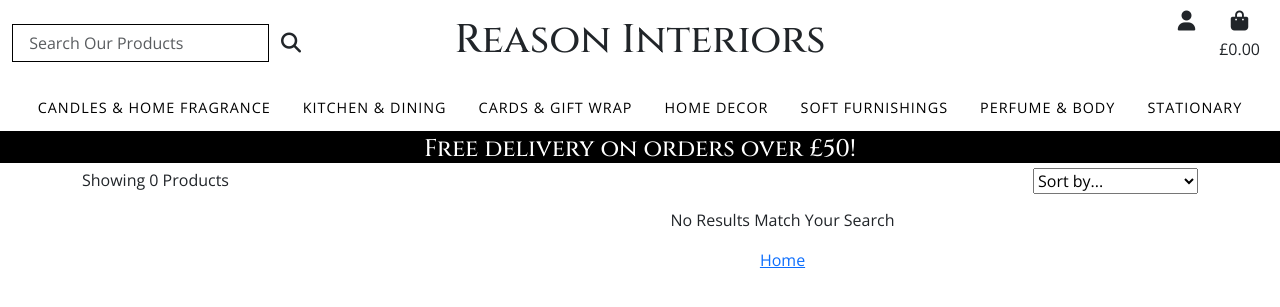
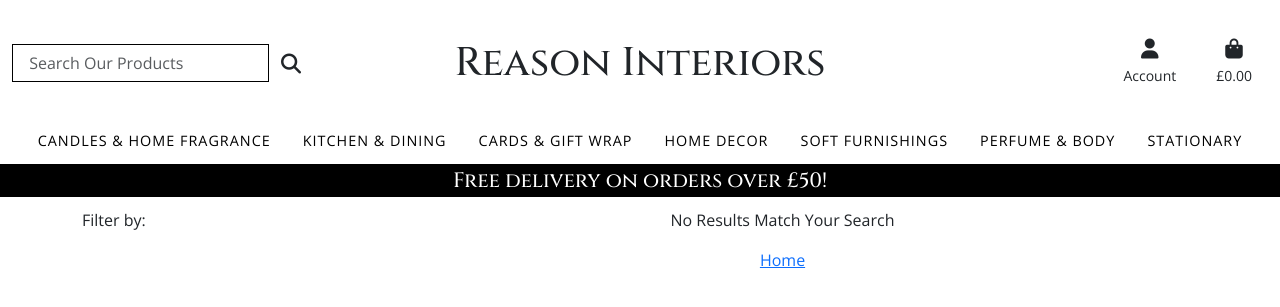
Before and after one commit to Gruheem/milestone-project-four, a Django app: page /products/ in a window 1280 px wide. Shown: the top 307 px of the page. Run offline with Django 5.2, Linux system fonts and the light colour scheme; data that the repository does not hold is empty; parts of the project's set-up code (start-up, migrations or seed data) failed here and were passed over; some libraries are stand-ins or nearby versions.

Commit message:
Finish Header Styling for Height Adjustments

```diff
--- a/products/templates/products/products.html
+++ b/products/templates/products/products.html
@@ -26,6 +26,7 @@
         <div class="row">
             <!-- Filter -->
             <div class="col-lg-3 " id="filter-panel">
+                <p>Filter by:</p>
                 <ul id="attribute-list" class="unstyled">
                     {% for attribute in attributes %}
                         <li>
--- a/static/css/base.css
+++ b/static/css/base.css
@@ -40,6 +41,17 @@ body {
     }
 }
 
+.nav-icon{
+    font-size: 1.25rem;
+}
+
+#delivery-banner h4 {
+    font-size: 1.3rem;
+    transform: translateY(1px);
+}
+
+
+/* Products Styling */
 .card-img-wrapper {
     aspect-ratio: 3 / 4;
     overflow: hidden;
--- a/templates/base.html
+++ b/templates/base.html
@@ -44,9 +44,9 @@
 </head>
   <body>
     <header class="container-fluid fixed-top bg-white">
-        <div class="row d-none d-lg-flex">
+        <div class="row d-none d-md-flex mt-4 mb-3">
             <!-- Search Bar -->
-            <div class="col-12 col-lg-4 my-auto">
+            <div class="col-12 col-md-4 my-auto">
                 <form method="get" action="{% url 'products' %}" class="w-75">
                     <div class="input-group">
                         <input class="form-control border-black rounded-0" type="text" name="q" placeholder=" Search Our Products">
@@ -59,33 +59,30 @@
                 </form>
             </div>
             <!-- Main Logo -->
-            <div class="col-12 col-lg-4 text-center mt-3">
-                <a href="{% url 'home' %}" class="nav-link main-logo-link m-auto">
-                    <h1 class="logo-font mb-0">Reason Interiors</h1>
+            <div class="col-12 col-md-4 d-flex justify-content-center align-items-center">
+                <a href="{% url 'home' %}" class="nav-link main-logo-link">
+                    <h1 class="logo-font mb-0 text-nowrap">Reason Interiors</h1>
                 </a>
             </div>
             <!-- Top Right Icons -->
-            <div class="col-12 col-lg-4 my-auto">
-                <ul class="list-inline mb-0 d-flex justify-content-end ">
-                    <li class="list-inline-item p-2">
-                        <a href="#" class="nav-link">
-                            <div>
-                                <i class="fas fa-user fa-lg"></i>
-                            </div>
+            <div class="col-12 col-md-4">
+                <ul class="list-inline d-flex justify-content-end align-items-center mb-0">
+                    <li class="list-inline-item">
+                        <a href="#" class="nav-link d-flex flex-column align-items-center px-3">
+                            <i class="fas fa-user fa-lg mt-4"></i>
+                            <span class="small my-3">Account</span>
                         </a>
                     </li>
-                    <li class="list-inline-item p-2">
-                        <a href="{% url 'view_bag' %}" class="nav-link">
-                            <div class="d-flex flex-column justify-content-center align-items-center">
-                                <i class="fas fa-bag-shopping fa-lg my-2 pt-1"></i>
-                                <p class="mt-2">
-                                    {% if grand_total %}
-                                    £{{ grand_total|floatformat:2 }}
-                                    {% else %}
-                                    £0.00
-                                    {% endif %}
-                                </p>
-                            </div>
+                    <li class="list-inline-item">
+                        <a href="{% url 'view_bag' %}" class="nav-link d-flex flex-column align-items-center px-3">
+                            <i class="fas fa-bag-shopping fa-lg mt-4"></i>
+                            <span class="small my-3">
+                                {% if grand_total %}
+                                £{{ grand_total|floatformat:2 }}
+                                {% else %}
+                                £0.00
+                                {% endif %}
+                            </span>
                         </a>
                     </li>
                 </ul>
@@ -93,9 +90,9 @@
         </div>
         <!-- Main Nav -->
         <div class="row">
-            <nav class="navbar navbar-expand-lg w-100">
+            <nav class="navbar navbar-expand-md w-100 d-flex align-items-center">
                 <button
-                    class="navbar-toggler border-0 text-black"
+                    class="navbar-toggler border-0 text-black nav-icon"
                     type="button"
                     data-bs-toggle="collapse"
                     data-bs-target="#main-nav"
@@ -108,9 +105,11 @@
                 {% include 'includes/main_nav.html' %}
             </nav>
         </div>
+
+        <!-- Delivery Banner -->
         <div id="delivery-banner" class="row text-center">
             <div class="col-12 bg-black text-white">
-                <h4 class="mb-0 logo-font pt-1">Free delivery on orders over £{{ free_delivery_threshold }}!</h4>
+                <h4 class="mb-0 logo-font py-1">Free delivery on orders over £{{ free_delivery_threshold }}!</h4>
             </div>
         </div>
     </header>
--- a/templates/includes/main_nav.html
+++ b/templates/includes/main_nav.html
@@ -1,13 +1,13 @@
 <div class="collapse navbar-collapse bg-white" id="main-nav">
     <ul class="navbar-nav mx-auto flex-wrap justify-content-center">
-        <li class="nav-item d-block d-lg-none">
+        <li class="nav-item d-block d-md-none">
             <a class="nav-link text-black mx-2" href="{% url 'home' %}">Home</a>
         </li>
         <li class="nav-item dropdown">
             <a href="#" class="nav-link text-black mx-2 py-1 text-nowrap" id="candles-and-home-fragrance-link" role="button" data-bs-toggle="dropdown" aria-expanded="false">
                 Candles & Home Fragrance
             </a>
-            <div class="dropdown-menu w-100 py-1 border-0" aria-labelledby="candles-and-home-fragrance-link">
+            <div class="dropdown-menu w-100 py-1 border-0 rounded-0 shadow-sm" aria-labelledby="candles-and-home-fragrance-link">
                 <a href="{% url 'products' %}?product_types=candles" class="dropdown-item">Candles</a>
                 <a href="{% url 'products' %}?product_types=candle-holders" class="dropdown-item">Candle Holders</a>
                 <a href="{% url 'products' %}?product_types=diffusers" class="dropdown-item">Diffusers</a>
@@ -19,7 +19,7 @@
             <a href="#" class="nav-link text-black mx-2 py-1 text-nowrap" id="kitchen-and-dining-link" role="button" data-bs-toggle="dropdown" aria-expanded="false">
                 Kitchen & Dining
             </a>
-            <div class="dropdown-menu w-100 py-1 border-0" aria-labelledby="kitchen-and-dining-link">
+            <div class="dropdown-menu w-100 py-1 border-0 rounded-0 shadow-sm" aria-labelledby="kitchen-and-dining-link">
                 <a href="{% url 'products' %}?product_types=mugs" class="dropdown-item">Mugs</a>
                 <a href="{% url 'products' %}?product_types=bowls" class="dropdown-item">Bowls</a>
                 <a href="{% url 'products' %}?product_types=tea-towels" class="dropdown-item">Tea Towels</a>
@@ -30,7 +30,7 @@
             <a href="#" class="nav-link text-black mx-2 py-1 text-nowrap" id="cards-and-gift-wrapping-link" role="button" data-bs-toggle="dropdown" aria-expanded="false">
                 Cards & Gift Wrap
             </a>
-            <div class="dropdown-menu w-100 py-1 border-0" aria-labelledby="cards-and-gift-wrapping-link">
+            <div class="dropdown-menu w-100 py-1 border-0 rounded-0 shadow-sm" aria-labelledby="cards-and-gift-wrapping-link">
                 <a href="{% url 'products' %}?product_types=cards" class="dropdown-item">Cards</a>
                 <a href="{% url 'products' %}?product_types=wrapping-paper" class="dropdown-item">Wrapping paper</a>
                 <a href="{% url 'products' %}?product_types=gift-bags" class="dropdown-item">Gift bags</a>
@@ -41,7 +41,7 @@
             <a href="#" class="nav-link text-black mx-2 py-1 text-nowrap" id="home-decor-link" role="button" data-bs-toggle="dropdown" aria-expanded="false">
                 Home Decor
             </a>
-            <div class="dropdown-menu w-100 py-1 border-0" aria-labelledby="home-decor-link">
+            <div class="dropdown-menu w-100 py-1 border-0 rounded-0 shadow-sm" aria-labelledby="home-decor-link">
                 <a href="{% url 'products' %}?product_types=photo-frames" class="dropdown-item">Photo Frames</a>
                 <a href="{% url 'products' %}?product_types=book-ends" class="dropdown-item">Book Ends</a>
                 <a href="{% url 'products' %}?product_types=baskets-mats" class="dropdown-item">Baskets & Mats</a>
@@ -51,7 +51,7 @@
             <a href="#" class="nav-link text-black mx-2 py-1 text-nowrap" id="soft-furnishings-link" role="button" data-bs-toggle="dropdown" aria-expanded="false">
                 Soft Furnishings
             </a>
-            <div class="dropdown-menu w-100 py-1 border-0" aria-labelledby="soft-furnishings-link">
+            <div class="dropdown-menu w-100 py-1 border-0 rounded-0 shadow-sm" aria-labelledby="soft-furnishings-link">
                 <a href="{% url 'products' %}?product_types=cushions" class="dropdown-item">Cushions</a>
                 <a href="{% url 'products' %}?product_types=throws" class="dropdown-item">Throws </a>
             </div>
@@ -60,7 +60,7 @@
             <a href="#" class="nav-link text-black mx-2 py-1 text-nowrap" id="perfume-and-body-link" role="button" data-bs-toggle="dropdown" aria-expanded="false">
                 Perfume & Body
             </a>
-            <div class="dropdown-menu w-100 py-1 border-0" aria-labelledby="perfume-and-body-link">
+            <div class="dropdown-menu w-100 py-1 border-0 rounded-0 shadow-sm" aria-labelledby="perfume-and-body-link">
                 <a href="{% url 'products' %}?product_types=perfume" class="dropdown-item">Perfume</a>
                 <a href="{% url 'products' %}?product_types=soap" class="dropdown-item">Soap</a>
                 <a href="{% url 'products' %}?product_types=moisturiser" class="dropdown-item">Moisturiser</a>
@@ -70,7 +70,7 @@
             <a href="#" class="nav-link text-black mx-2 py-1 text-nowrap" id="stationary-link" role="button" data-bs-toggle="dropdown" aria-expanded="false">
                 Stationary
             </a>
-            <div class="dropdown-menu w-100 py-1 border-0" aria-labelledby="stationary-link">
+            <div class="dropdown-menu w-100 py-1 border-0 rounded-0 shadow-sm" aria-labelledby="stationary-link">
                 <a href="{% url 'products' %}?product_types=notebooks" class="dropdown-item">Notebooks</a>
                 <a href="{% url 'products' %}?product_types=journals" class="dropdown-item">Journals </a>
                 <a href="{% url 'products' %}?product_types=paper-weights" class="dropdown-item">Paper Weights</a>
--- a/templates/includes/mobile_header.html
+++ b/templates/includes/mobile_header.html
@@ -1,40 +1,33 @@
 
-<a href="{% url 'home' %}" class="nav-link main-logo-link m-auto d-lg-none">
-    <h1 class="logo-font mb-0">Reason Interiors</h1>
+<!-- Title -->
+<a href="{% url 'home' %}" class="nav-link main-logo-link d-md-none  d-flex align-items-center text-center">
+    <h1 class="logo-font my-2 pt-1">Reason Interiors</h1>
 </a>
-
-<ul class="list-inline me-2 d-flex justify-content-end d-lg-none">
-    <li class="list-inline-item p-2">
-        <a class="nav-link d-block d-lg-none" href="#" id="mobile-search" data-bs-toggle="dropdown" aria-haspopup="true" aria-expanded="false">
-            <div class="text-center">
-                <div><i class="fas fa-search fa-lg"></i></div>
-            </div>
+<!-- Icons in top right -->
+<ul id="mobile-icons" class="list-inline mb-0 d-flex justify-content-end d-md-none me-3 pt-1">
+    <li class="list-inline-item p-2 buncher">
+        <a class="nav-link d-block d-md-none" href="#" id="mobile-search" data-bs-toggle="dropdown" aria-haspopup="true" aria-expanded="false">
+            <i class="fas fa-search nav-icon"></i>
         </a>
         <div class="dropdown-menu w-100 border-0 rounded-0" aria-labelledby="mobile-search">
             <form method="get" action="{% url 'products' %}" class="w-100 px-3">
                 <div class="input-group">
                     <input class="form-control border-black rounded-0" type="text" name="q" placeholder=" Search Our Products">
                     <button class="btn" type="submit">
-                        <span>
-                            <i class="fas fa-search fa-lg"></i>
-                        </span>
+                        <i class="fas fa-search nav-icon"></i>
                     </button>
                 </div>
             </form>
         </div>
     </li>
-    <li class="list-inline-item p-2">
+    <li class="list-inline-item p-2 buncher">
         <a href="#" class="nav-link">
-            <div>
-                <i class="fas fa-user fa-lg"></i>
-            </div>
+            <i class="fas fa-user nav-icon"></i>
         </a>
     </li>
     <li class="list-inline-item p-2">
         <a href="#" class="nav-link">
-            <div>
-                <i class="fas fa-bag-shopping fa-lg"></i>
-            </div>
+            <i class="fas fa-bag-shopping nav-icon"></i>
         </a>
     </li>
 </ul>
```
Also changed, not shown: other parts of static/css/base.css (+76 -1 lines), templates/includes/toasts/toast_error.html (+3 -5 lines), templates/includes/toasts/toast_info.html (+3 -5 lines), templates/includes/toasts/toast_success.html (+8 -7 lines), templates/includes/toasts/toast_warning.html (+3 -5 lines).
